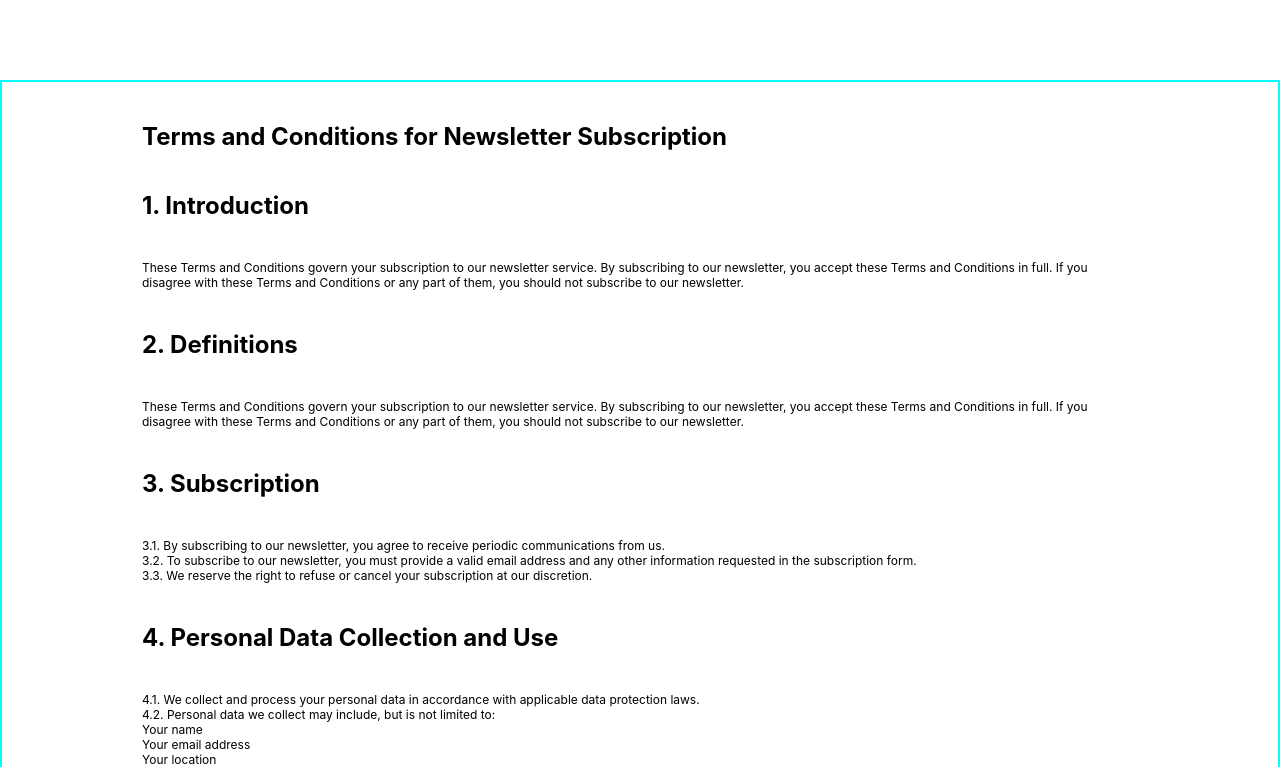
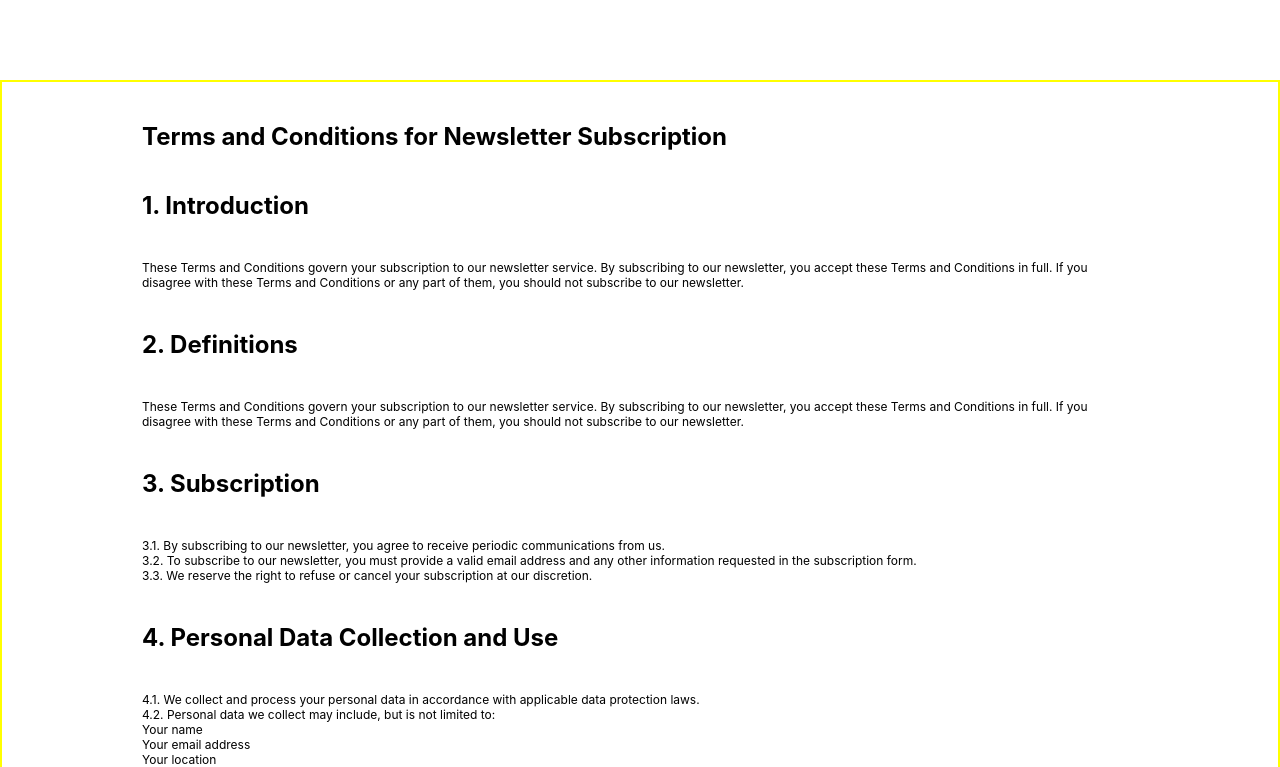
Before and after one commit to zoltanalmodo/ddisco-003, a React (Create React App) app: page /#/terms-and-conditions in a window 1280 px wide. Shown: the top 767 px of the page. Built offline with nearby package versions, Linux system fonts and the light colour scheme; no server answers.

Commit message:
terms final on laptop

```diff
--- a/src/App.css
+++ b/src/App.css
@@ -856,7 +856,6 @@ li {
     width: 100vw;
     padding: 0 140px;
     box-sizing: border-box;
-    border: 2px solid cyan;
   }
 }
 
```
